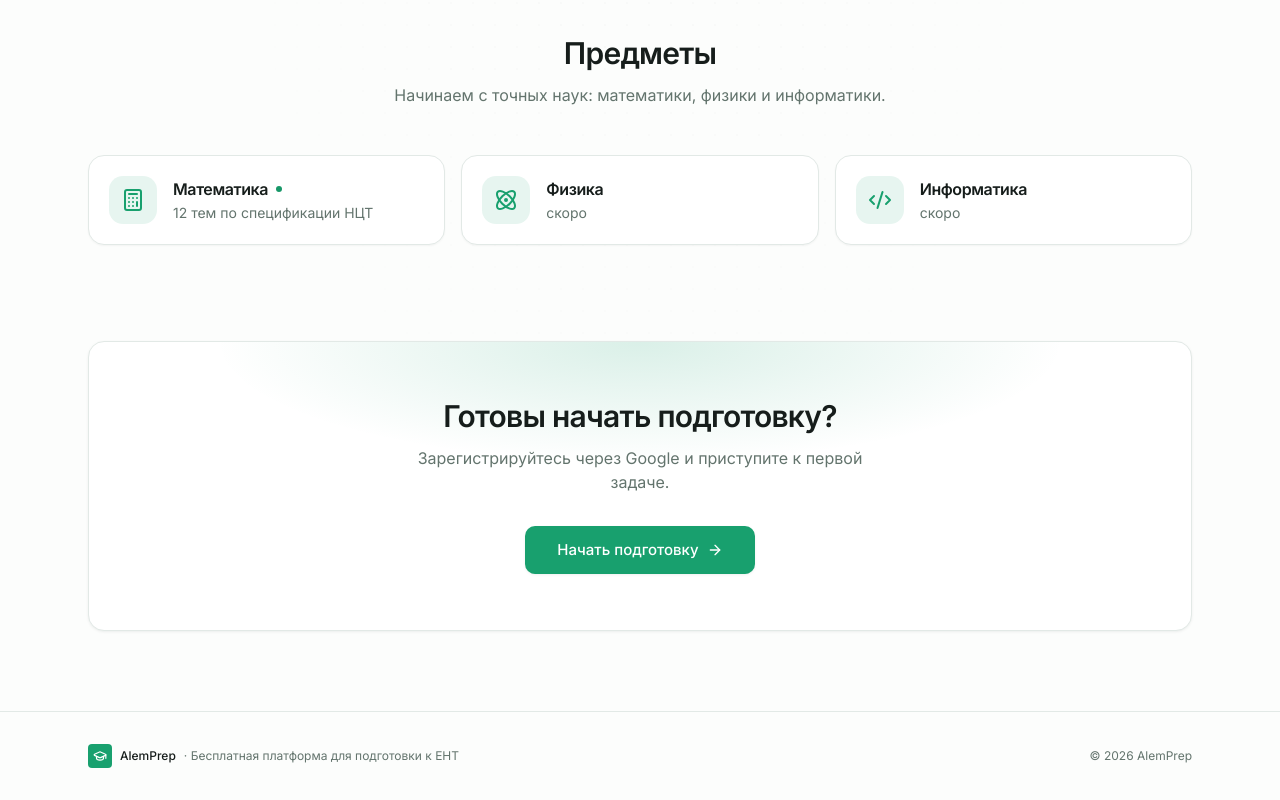
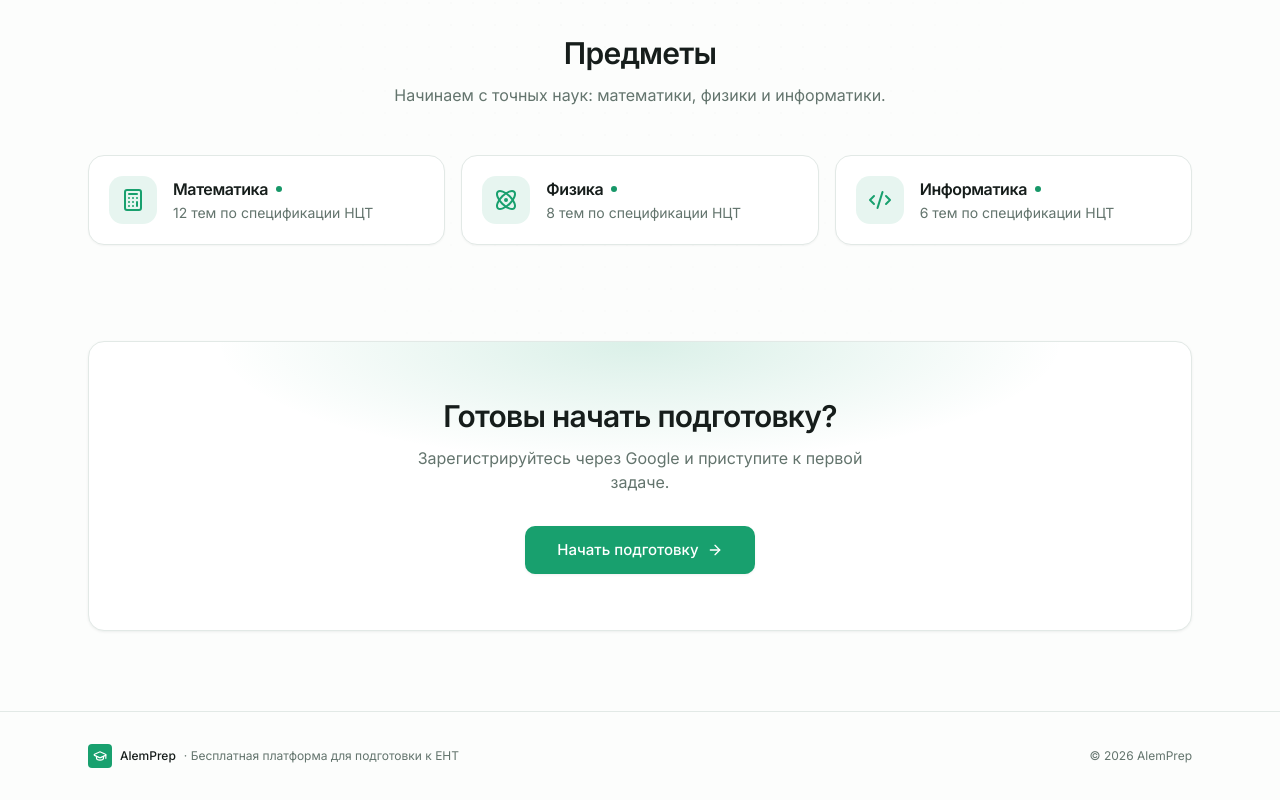
Before and after one commit to saylaaur/alemprep, a Next.js app: page /ru in a window 1280 px wide. Shown: the part 1460-2260 px from the top of the page. Built offline with nearby package versions, Linux system fonts and the light colour scheme.

Commit message:
landing: физика и информатика активны (убрал «скоро»)

```diff
--- a/app/[locale]/page.tsx
+++ b/app/[locale]/page.tsx
@@ -48,8 +48,8 @@ export default async function LandingPage({
     active: boolean;
   }[] = [
     { icon: Calculator, name: tSubjects('math'), desc: t('subjMathDesc'), active: true },
-    { icon: Atom, name: tSubjects('physics'), desc: tSubjects('comingSoon'), active: false },
-    { icon: Code2, name: tSubjects('informatics'), desc: tSubjects('comingSoon'), active: false },
+    { icon: Atom, name: tSubjects('physics'), desc: t('subjPhysicsDesc'), active: true },
+    { icon: Code2, name: tSubjects('informatics'), desc: t('subjInformaticsDesc'), active: true },
   ];
 
   return (
--- a/messages/kk.json
+++ b/messages/kk.json
@@ -40,6 +40,8 @@
     "subjectsTitle": "Пәндер",
     "subjectsLead": "Нақты ғылымдардан бастаймыз — дайындық шешуші болатын жерден.",
     "subjMathDesc": "Спецификация бойынша 12 тақырып",
+    "subjPhysicsDesc": "Спецификация бойынша 8 тақырып",
+    "subjInformaticsDesc": "Спецификация бойынша 6 тақырып",
     "finalTitle": "Бастауға дайынсың ба?",
     "finalLead": "Google арқылы 10 секундта тіркел де, бірінші есепті қазір шеш.",
     "footerNote": "ҰБТ-ға дайындыққа арналған тегін платформа"
--- a/messages/ru.json
+++ b/messages/ru.json
@@ -40,6 +40,8 @@
     "subjectsTitle": "Предметы",
     "subjectsLead": "Начинаем с точных наук: математики, физики и информатики.",
     "subjMathDesc": "12 тем по спецификации НЦТ",
+    "subjPhysicsDesc": "8 тем по спецификации НЦТ",
+    "subjInformaticsDesc": "6 тем по спецификации НЦТ",
     "finalTitle": "Готовы начать подготовку?",
     "finalLead": "Зарегистрируйтесь через Google и приступите к первой задаче.",
     "footerNote": "Бесплатная платформа для подготовки к ЕНТ"
```
